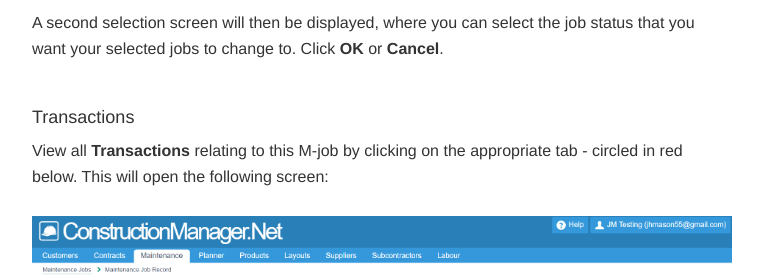
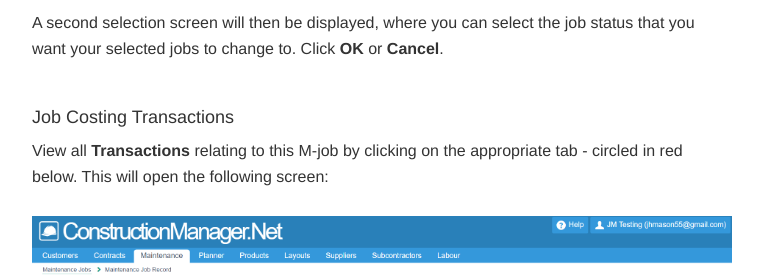
Before and after one commit to JNCSolutions/ConstructionManagerDocs, a Jekyll site: the page built from maintenance.html, in a window 1280 px wide and 900 px high, scrolled down 4876 px. Shown: the part 153-429 px from the top of the window, without its empty margins (258-1021 px from the left). Built offline with Jekyll 4.4.1, drawn with Linux system fonts in a browser that asks for light colours.

Commit message:
Update maintenance.html

```diff
--- a/maintenance.html
+++ b/maintenance.html
@@ -164,7 +164,7 @@ title: Maintenance
       <p>A second selection screen will then be displayed, where you can select the job status that you want your
              selected jobs to change to. Click <b>OK</b> or <b>Cancel</b>.</p>
       <br>
-      <h4 id="transactions">Transactions</h4>
+      <h4 id="transactions">Job Costing Transactions</h4>
           <p>View all <b>Transactions</b> relating to this M-job by clicking on the appropriate tab - circled in red below.
           This will open the following screen:
           <br> <br>
```
